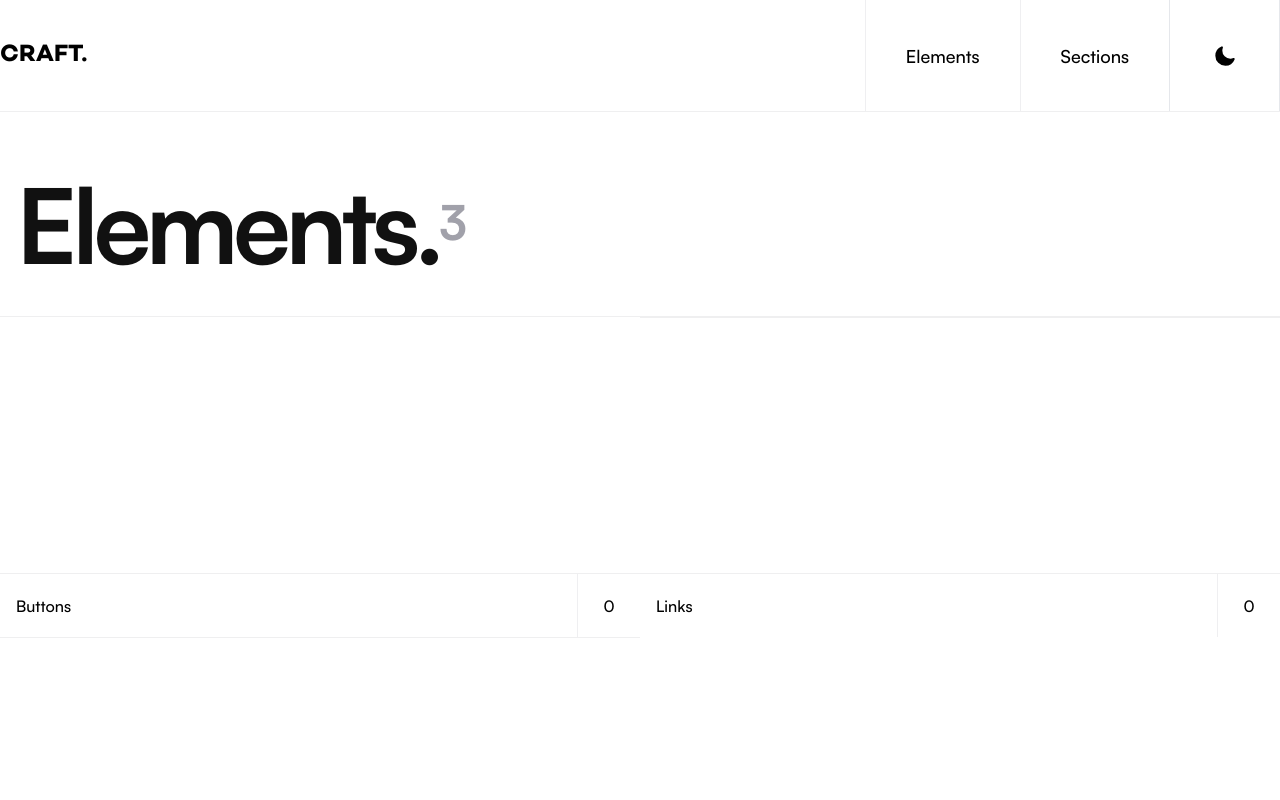
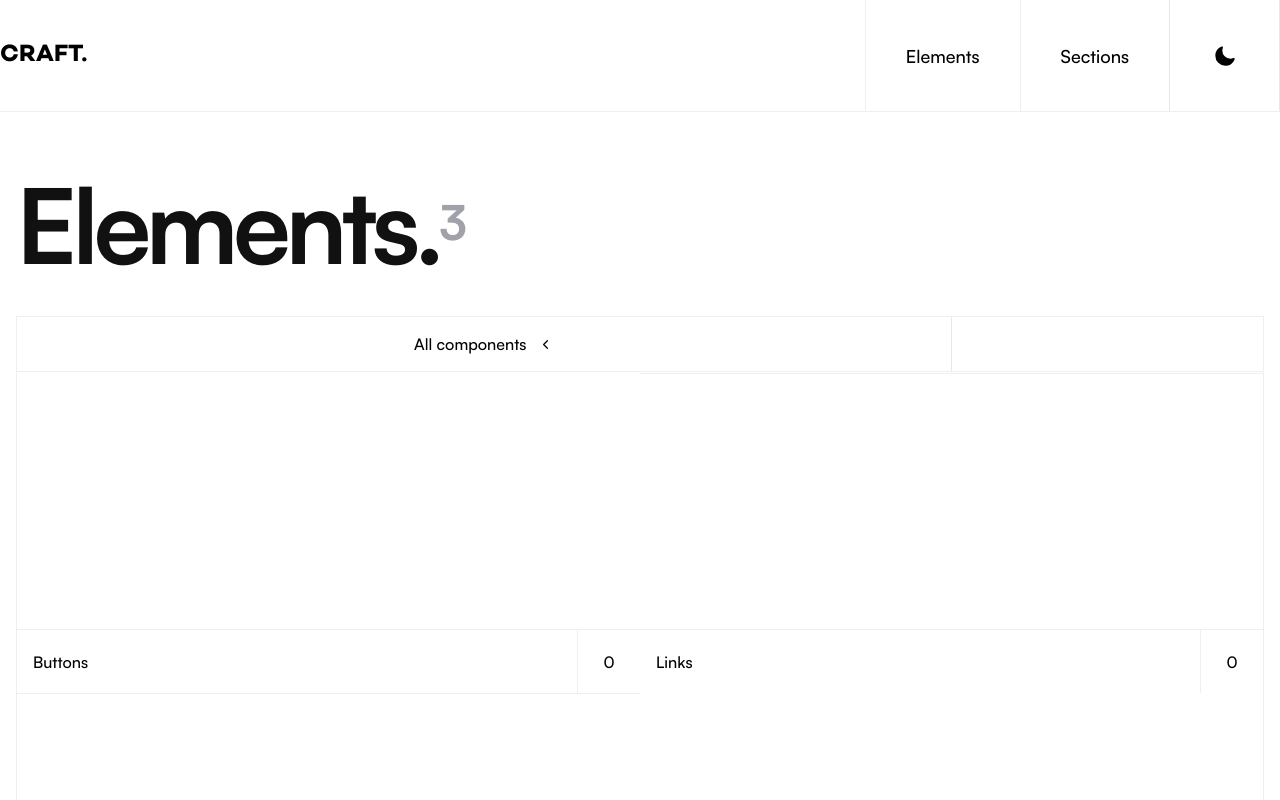
Before and after one commit to Jeff-Maina/craft, a Next.js app: page /elements in a window 1280 px wide. Shown: the top 800 px of the page. Built offline with nearby package versions, Linux system fonts and the light colour scheme.

Commit message:
Add category select dropdown

```diff
--- a/src/app/(pages)/elements/page.tsx
+++ b/src/app/(pages)/elements/page.tsx
@@ -1,61 +1,93 @@
-// import PageLayout from "@/app/layouts/PageLayout";
-// import { ElementsData } from "@/data/AppData";
-// import Link from "next/link";
+"use client";
+// 3rd party libraries;
+import { AnimatePresence, motion } from "framer-motion";
+import { ChevronLeft } from "lucide-react";
+import { FC, useState } from "react";
 
-// import type { Pageprops } from "@/lib/Interfaces";
-// import ComponentCard from "@/app/layouts/Cards/ComponentCard";
+// types and data;
+import { ElementsData } from "@/data/AppData";
+import type { Pageprops } from "@/lib/Interfaces";
 
-// const PageOptions: Pageprops = {
-//   page: "Elements",
-//   componentCount: ElementsData.length,
-//   category: "Elements",
-// };
+// component imports;
+import PageLayout from "@/app/layouts/PageLayout";
+import { opacityVariants } from "@/lib/animations";
 
-// const Elements = () => {
-//   return (
-//     <PageLayout pageOptions={PageOptions}>
-//       <section>
-//         <div className="grid w-full md:grid-cols-2 gap-3">
-//           {ElementsData.map((element, index) => {
-//             return (
-//               <ComponentCard
-//                 componentName={element.elementName}
-//                 componentCount={element.componentCount}
-//                 pagePath={element.elementPagePath}
-//                 key={index}
-//               />
-//             );
-//           })}
-//         </div>
-//       </section>
-//     </PageLayout>
-//   );
-// };
-import PageLayout from "@/app/layouts/PageLayout";
-import { ElementsData } from "@/data/AppData";
-import Link from "next/link";
-
-import type { Pageprops } from "@/lib/Interfaces";
-import ComponentCard from "@/app/layouts/Cards/ComponentCard";
-
+// ts stuff;
 const PageOptions: Pageprops = {
   page: "Elements",
   componentCount: ElementsData.length,
   category: "Elements",
 };
 
+interface dropdownprops {
+  isDropDownActive: boolean;
+  closeDropDown: () => void;
+}
+
+// components;
+const Dropdown: FC<dropdownprops> = ({ isDropDownActive, closeDropDown }) => {
+  return (
+    <AnimatePresence mode="wait">
+      {isDropDownActive ? (
+        <motion.div
+          variants={opacityVariants}
+          initial="initial"
+          animate="active"
+          exit="inactive"
+          className="absolute top-full w-full border bg-white border-zinc-200/60"
+        >
+          {ElementsData.map(({ elementName }, index) => {
+            return (
+              <button key={index} onClick={closeDropDown}>
+                {elementName}
+              </button>
+            );
+          })}
+        </motion.div>
+      ) : null}
+    </AnimatePresence>
+  );
+};
+const Header = () => {
+  const [isDropDownActive, setDropDownActive] = useState(false);
+  const toggleDropDown = () => setDropDownActive(!isDropDownActive);
+  const closeDropDown = () => setDropDownActive(false);
+  return (
+    <div className="sticky top-0 z-10 font-satoshi-medium">
+      <div className="h-14 border  divide-x divide-zinc-200/60 border-zinc-200/60 bg-white">
+        <div className="w-3/4 border-r h-full relative">
+          <button
+            onClick={toggleDropDown}
+            className="h-full w-full flex items-center justify-center gap-3 px-4"
+          >
+            All components
+            <ChevronLeft
+              className={`h-[15px] w-[15px] ${
+                isDropDownActive ? "-rotate-90" : "rotate-0"
+              } transition-all duration-150`}
+            />
+          </button>
+          <Dropdown
+            isDropDownActive={isDropDownActive}
+            closeDropDown={closeDropDown}
+          />
+        </div>
+      </div>
+    </div>
+  );
+};
+
 const Elements = () => {
+  const [activeElement, setActiveElement] = useState("All components");
+
   return (
     <PageLayout pageOptions={PageOptions}>
-      <section>
-        <div className="grid w-full md:grid-cols-2 divide-y divide-zinc-200/60 border-t border-b border-zinc-200/60">
+      <section className="px-4">
+        <Header />
+        <div className="grid w-full md:grid-cols-2 divide-y divide-zinc-200/60  border border-t-white border-zinc-200/60">
           {ElementsData.map((element, index) => {
             return (
               <div className="h-80 w-full flex flex-col justify-end">
-                {/* <p className="font-satoshi-bold text-lg text-black">
-                  {element.elementName}
-                  <sup className="text-zinc-500">{element.componentCount}</sup>
-                </p> */}
                 <div className="w-full flex justify-between border-t divide-x border-zinc-200/60 divide-zinc-200/60 h-16 font-satoshi-medium">
                   <div className="col-span-4 h-full px-4 flex items-center">
                     <p> {element.elementName}</p>
@@ -68,16 +100,6 @@ const Elements = () => {
               </div>
             );
           })}
-          {/* {ElementsData.map((element, index) => {
-            return (
-              <ComponentCard
-                componentName={element.elementName}
-                componentCount={element.componentCount}
-                pagePath={element.elementPagePath}
-                key={index}
-              />
-            );
-          })} */}
         </div>
       </section>
     </PageLayout>
--- a/src/app/layouts/PageLayout.tsx
+++ b/src/app/layouts/PageLayout.tsx
@@ -4,6 +4,7 @@ import { ChevronRight } from "lucide-react";
 import Link from "next/link";
 import { FC } from "react";
 
+// ts stuff;
 interface ComponentProps {
   children: JSX.Element;
   pageOptions: {
@@ -12,6 +13,36 @@ interface ComponentProps {
     componentCount: number;
   };
 }
+type breadCrumbType = {
+  isMainPage: boolean;
+  path: string;
+  category: string;
+  page: string;
+};
+interface BreadcrumbProps {
+  breadCrumbProps: breadCrumbType;
+}
+
+// components;
+const Breadcrumb: FC<BreadcrumbProps> = ({ breadCrumbProps }) => {
+  const { path, isMainPage, page, category } = breadCrumbProps;
+  return (
+    <>
+      {!isMainPage && (
+        <div className="px-4 border-b border-zinc-200/60 lg:border-none sticky top-0 backdrop-blur-lg bg-[#ffffffcd] z-[5]">
+          <div className="font-satoshi-medium flex items-center gap-1 md:text-lg lg:text-xl py-5 lg:py-6">
+            <Link href={`/${path}`} className="text-zinc-500">
+              {category}
+            </Link>{" "}
+            <p>{!isMainPage && <ChevronRight className="h-[15px]" />}</p>
+            {!isMainPage && page}
+          </div>
+        </div>
+      )}
+      {isMainPage && <div></div>}
+    </>
+  );
+};
 
 const PageLayout: FC<ComponentProps> = ({ children, pageOptions }) => {
   const { page, category, componentCount } = pageOptions;
@@ -25,20 +56,16 @@ const PageLayout: FC<ComponentProps> = ({ children, pageOptions }) => {
       ? "elements"
       : "/";
 
+  const breadCrumbProps = {
+    isMainPage,
+    path,
+    category,
+    page,
+  };
+
   return (
     <main className="flex flex-col min-h-screen max-w-7xl lg:border-zinc-300 m-auto gap-10">
-      {!isMainPage && (
-        <div className="px-4 border-b border-zinc-200/60 lg:border-none sticky top-0 backdrop-blur-lg bg-[#ffffffcd] z-[5]">
-          <div className="font-satoshi-medium flex items-center gap-1 md:text-lg lg:text-xl py-5 lg:py-6">
-            <Link href={`/${path}`} className="text-zinc-500">
-              {category}
-            </Link>{" "}
-            <p>{!isMainPage && <ChevronRight className="h-[15px]" />}</p>
-            {!isMainPage && page}
-          </div>
-        </div>
-      )}
-      {isMainPage && <div></div>}
+      <Breadcrumb breadCrumbProps={breadCrumbProps} />
       <header className="flex flex-col gap-4 lg:gap-6 px-4 pt-5">
         <h1 className="font-satoshi-bold text-5xl md:text-6xl lg:text-[6.5rem] selection:bg-black selection:text-white text-[#111] tracking-tighter">
           {page}.
@@ -46,16 +73,20 @@ const PageLayout: FC<ComponentProps> = ({ children, pageOptions }) => {
             {componentCount}
           </sup>
         </h1>
-        {!isMainPage && (
+        {/* {!isMainPage && (
           <p className="font-satoshi-medium text-zinc-500 md:text-lg lg:text-xl">
             Just copy and paste
           </p>
-        )}
+        )} */}
       </header>
-      {/* 😍 */}
+
       <section className="">{children}</section>
     </main>
   );
 };
 
 export default PageLayout;
+
+{
+  /* 😍 */
+}
--- a/src/data/AppData.tsx
+++ b/src/data/AppData.tsx
@@ -43,7 +43,6 @@ export const ElementsData: Array<ElementProps> = [
     elementPagePath: "/elements/buttons",
     componentCount: 0,
   },
-
   {
     elementName: "Links",
     elementPagePath: "/elements/links",
--- /dev/null
+++ b/src/lib/animations.ts
@@ -0,0 +1,21 @@
+export const opacityVariants = {
+    initial: {
+        opacity: 0
+    },
+    active: {
+        opacity: 1,
+        transition: {
+            opacity: {
+                duration: 0.3
+            }
+        }
+    }
+    , inactive: {
+        opacity: 0,
+        transition: {
+            opacity: {
+                duration: 0.3
+            }
+        }
+    }
+}
```
